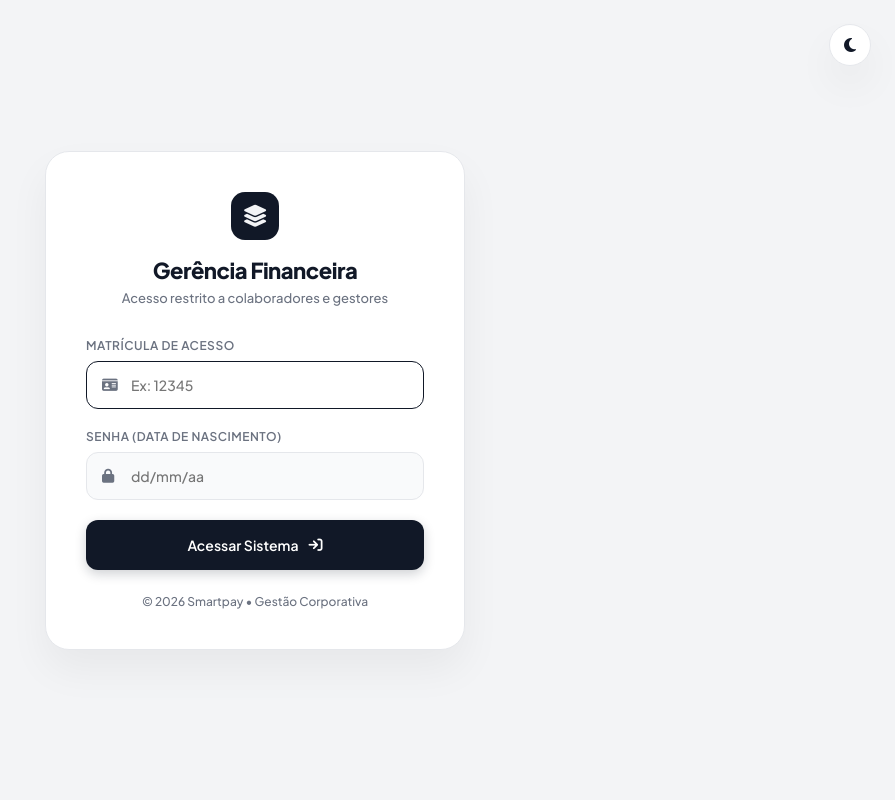
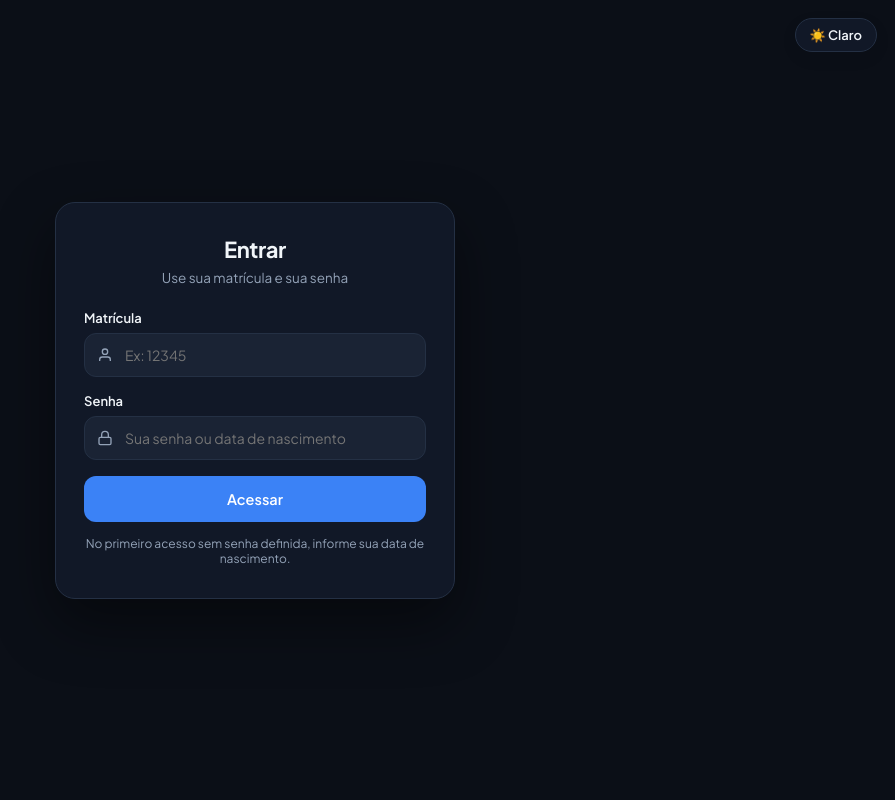
Before and after one commit to cassiojobs10-del/smartpay-sistema, a Flask app: page /login in a window 1280 px wide. Shown: the whole page, without its empty margins (385-1280 px from the left). Run offline with Flask 3, Linux system fonts and the light colour scheme.

Commit message:
Update login.html

```diff
--- a/templates/login.html
+++ b/templates/login.html
@@ -1,476 +1,442 @@
 <!DOCTYPE html>
-<html lang="pt-br">
+<html lang="pt-BR">
 <head>
-    <meta charset="UTF-8">
-    <meta name="viewport" content="width=device-width, initial-scale=1.0">
-    <title>Acesso - Gerência Financeira</title>
-    <!-- Fonte corporativa moderna -->
-    <link href="https://fonts.googleapis.com/css2?family=Plus+Jakarta+Sans:wght@400;500;600;700;800&display=swap" rel="stylesheet">
-    <link rel="stylesheet" href="https://cdnjs.cloudflare.com/ajax/libs/font-awesome/6.5.1/css/all.min.css">
+  <meta charset="UTF-8" />
+  <meta name="viewport" content="width=device-width, initial-scale=1.0" />
+  <title>Acesso ao Sistema</title>
+  <link rel="preconnect" href="https://fonts.googleapis.com" />
+  <link rel="preconnect" href="https://fonts.gstatic.com" crossorigin />
+  <link href="https://fonts.googleapis.com/css2?family=Plus+Jakarta+Sans:wght@400;500;600;700&display=swap" rel="stylesheet" />
   <style>
-        /* ==========================================
-           SISTEMA DE TEMAS (CLARO E ESCURO)
-           ========================================== */
     :root {
-            --bg-body: #f3f4f6;
-            --bg-card: #ffffff;
-            --bg-input: #f9fafb;
-            --text-main: #111827;
-            --text-muted: #6b7280;
-            --border: #e5e7eb;
-            --btn-primary: #111827;
-            --btn-primary-text: #ffffff;
-            --shadow-card: 0 20px 40px rgba(0, 0, 0, 0.05);
-            --shadow-btn: 0 4px 12px rgba(17, 24, 39, 0.2);
-            --danger-bg: rgba(239, 68, 68, 0.1);
-            --danger-text: #ef4444;
-
-            /* Cores específicas do Efeito Bloom */
-            --bloom-bg: #111827;
-            --bloom-glow: rgba(17, 24, 39, 0.4);
-            --bloom-text: #ffffff;
+      --bg: #f4f6fa;
+      --surface: #ffffff;
+      --surface-2: #f8fafc;
+      --text: #0f172a;
+      --muted: #64748b;
+      --border: #e2e8f0;
+      --primary: #2563eb;
+      --primary-hover: #1d4ed8;
+      --danger-bg: #fef2f2;
+      --danger-border: #fecaca;
+      --danger-text: #b91c1c;
+      --bloom-color: rgba(37, 99, 235, 0.96);
+      --shadow: 0 20px 50px rgba(15, 23, 42, 0.08);
     }
 
     [data-theme="dark"] {
-            --bg-body: #09090b;
-            --bg-card: #18181b;
-            --bg-input: #27272a;
-            --text-main: #f4f4f5;
-            --text-muted: #a1a1aa;
-            --border: #27272a;
-            --btn-primary: #ffffff;
-            --btn-primary-text: #000000;
-            --shadow-card: 0 25px 50px rgba(0, 0, 0, 0.4);
-            --shadow-btn: 0 4px 12px rgba(255, 255, 255, 0.1);
-            --danger-bg: rgba(239, 68, 68, 0.15);
-            --danger-text: #f87171;
-
-            --bloom-bg: #ffffff;
-            --bloom-glow: rgba(255, 255, 255, 0.35);
-            --bloom-text: #09090b;
+      --bg: #0b0f17;
+      --surface: #111827;
+      --surface-2: #1a2334;
+      --text: #f1f5f9;
+      --muted: #94a3b8;
+      --border: #243044;
+      --primary: #3b82f6;
+      --primary-hover: #2563eb;
+      --danger-bg: rgba(185, 28, 28, 0.16);
+      --danger-border: rgba(248, 113, 113, 0.35);
+      --danger-text: #fca5a5;
+      --bloom-color: rgba(59, 130, 246, 0.96);
+      --shadow: 0 24px 60px rgba(0, 0, 0, 0.45);
     }
 
     * {
       box-sizing: border-box;
       margin: 0;
       padding: 0;
-            font-family: 'Plus Jakarta Sans', sans-serif;
-            transition: background-color 0.3s, color 0.3s, border-color 0.3s, box-shadow 0.3s;
     }
 
     body {
-            background-color: var(--bg-body);
-            color: var(--text-main);
+      font-family: "Plus Jakarta Sans", -apple-system, BlinkMacSystemFont, sans-serif;
+      background: var(--bg);
+      color: var(--text);
+      min-height: 100vh;
       display: flex;
       align-items: center;
       justify-content: center;
-            min-height: 100vh;
       padding: 20px;
       overflow: hidden;
-            position: relative;
+      transition: background-color 0.25s ease, color 0.25s ease;
     }
 
-        /* BOTÃO DE TEMA */
     .theme-toggle {
-            position: absolute;
-            top: 24px;
-            right: 24px;
-            width: 42px;
-            height: 42px;
-            border-radius: 50%;
-            background-color: var(--bg-card);
-            color: var(--text-main);
+      position: fixed;
+      top: 18px;
+      right: 18px;
+      z-index: 20;
+      background: var(--surface);
+      color: var(--text);
       border: 1px solid var(--border);
-            display: flex;
-            align-items: center;
-            justify-content: center;
+      border-radius: 999px;
+      padding: 8px 14px;
+      font-family: inherit;
+      font-size: 13px;
+      font-weight: 600;
       cursor: pointer;
-            box-shadow: var(--shadow-card);
-            font-size: 16px;
+      box-shadow: 0 6px 18px rgba(0, 0, 0, 0.06);
+      transition: transform 0.15s ease, border-color 0.2s ease, background-color 0.2s ease;
+    }
+
+    .theme-toggle:hover {
+      transform: translateY(-1px);
+    }
+
+    .login-card {
+      width: 100%;
+      max-width: 400px;
+      background: var(--surface);
+      border: 1px solid var(--border);
+      border-radius: 20px;
+      padding: 32px 28px;
+      box-shadow: var(--shadow);
+      animation: cardEnter 0.42s cubic-bezier(0.16, 1, 0.3, 1);
+      transition: opacity 0.35s ease, transform 0.35s ease, background-color 0.25s ease, border-color 0.25s ease;
+      position: relative;
       z-index: 10;
     }
-        .theme-toggle:hover {
-            border-color: var(--text-muted);
-        }
 
-        /* CARD DE LOGIN */
-        .login-card {
-            background-color: var(--bg-card);
-            border: 1px solid var(--border);
-            border-radius: 24px;
-            padding: 40px;
-            width: 100%;
-            max-width: 420px;
-            box-shadow: var(--shadow-card);
-            animation: fadeSlideUp 0.6s cubic-bezier(0.16, 1, 0.3, 1) forwards;
-            position: relative;
-            z-index: 5;
-            transition: transform 0.5s cubic-bezier(0.16, 1, 0.3, 1), opacity 0.4s ease;
-        }
-
-        /* Animação para esconder o card quando o Bloom iniciar */
-        .login-card.bloom-active {
-            transform: scale(0.92);
+    .login-card.bloom-exit {
       opacity: 0;
+      transform: scale(0.94);
       pointer-events: none;
     }
 
-        @keyframes fadeSlideUp {
+    @keyframes cardEnter {
       from {
         opacity: 0;
-                transform: translateY(20px);
+        transform: translateY(14px) scale(0.98);
       }
       to {
         opacity: 1;
-                transform: translateY(0);
+        transform: translateY(0) scale(1);
       }
     }
 
     .login-header {
+      margin-bottom: 24px;
       text-align: center;
-            margin-bottom: 32px;
     }
-        .logo-icon {
-            width: 48px;
-            height: 48px;
-            background-color: var(--text-main);
-            color: var(--bg-body);
-            border-radius: 14px;
-            display: inline-flex;
-            align-items: center;
-            justify-content: center;
+
+    .login-header h1 {
       font-size: 22px;
-            margin-bottom: 16px;
-        }
-        .login-title {
-            font-size: 22px;
-            font-weight: 800;
-            color: var(--text-main);
-            letter-spacing: -0.5px;
+      font-weight: 700;
+      letter-spacing: -0.02em;
       margin-bottom: 6px;
     }
-        .login-subtitle {
-            font-size: 13px;
-            color: var(--text-muted);
-            font-weight: 500;
+
+    .login-header p {
+      font-size: 13.5px;
+      color: var(--muted);
     }
 
     .form-group {
-            display: flex;
-            flex-direction: column;
-            gap: 8px;
-            margin-bottom: 20px;
-            text-align: left;
+      margin-bottom: 16px;
     }
-        .form-group label {
-            color: var(--text-muted);
-            font-size: 12px;
+
+    .form-label {
+      display: block;
+      font-size: 13px;
       font-weight: 600;
-            text-transform: uppercase;
-            letter-spacing: 0.5px;
+      margin-bottom: 7px;
+      color: var(--text);
     }
-        .input-wrapper {
+
+    .input-wrap {
       position: relative;
       display: flex;
       align-items: center;
     }
+
     .input-icon {
       position: absolute;
-            left: 16px;
-            color: var(--text-muted);
-            font-size: 14px;
+      left: 13px;
+      color: var(--muted);
+      display: flex;
       pointer-events: none;
     }
-        .form-input {
-            background-color: var(--bg-input);
+
+    .form-control {
+      width: 100%;
+      height: 44px;
+      padding: 0 14px 0 40px;
+      border-radius: 12px;
       border: 1px solid var(--border);
+      background: var(--surface-2);
+      color: var(--text);
+      font-family: inherit;
+      font-size: 14px;
+      outline: none;
+      transition: border-color 0.2s ease, box-shadow 0.2s ease, background-color 0.2s ease;
+    }
+
+    .form-control:focus {
+      border-color: var(--primary);
+      box-shadow: 0 0 0 3px rgba(37, 99, 235, 0.16);
+      background: var(--surface);
+    }
+
+    .alert-error {
+      display: none;
+      background: var(--danger-bg);
+      border: 1px solid var(--danger-border);
+      color: var(--danger-text);
       border-radius: 12px;
-            color: var(--text-main);
-            padding: 14px 16px 14px 44px;
-            font-size: 14px;
+      padding: 11px 13px;
+      font-size: 13px;
       font-weight: 500;
-            outline: none;
-            width: 100%;
+      margin-bottom: 16px;
     }
-        .form-input:focus {
-            border-color: var(--text-main);
-            background-color: var(--bg-card);
+
+    .alert-error.show {
+      display: block;
     }
 
     .btn-submit {
-            background-color: var(--btn-primary);
-            color: var(--btn-primary-text);
+      width: 100%;
+      height: 46px;
       border: none;
       border-radius: 12px;
+      background: var(--primary);
+      color: #ffffff;
+      font-family: inherit;
+      font-size: 14.5px;
       font-weight: 600;
-            padding: 16px;
-            font-size: 14px;
       cursor: pointer;
-            box-shadow: var(--shadow-btn);
-            width: 100%;
       display: flex;
       align-items: center;
       justify-content: center;
-            gap: 10px;
-            margin-top: 10px;
-        }
-        .btn-submit:hover {
-            opacity: 0.9;
-            transform: translateY(-1px);
+      gap: 8px;
+      transition: background-color 0.2s ease, transform 0.15s ease, opacity 0.2s ease;
     }
 
-        /* ALERTA DE ERRO */
-        .alert-error {
-            background-color: var(--danger-bg);
-            color: var(--danger-text);
-            border: 1px solid rgba(239, 68, 68, 0.2);
-            border-radius: 12px;
-            padding: 14px 16px;
-            font-size: 13px;
-            font-weight: 600;
-            margin-bottom: 20px;
-            display: none;
-            align-items: center;
-            gap: 10px;
-            animation: fadeIn 0.3s ease;
+    .btn-submit:hover:not(:disabled) {
+      background: var(--primary-hover);
     }
 
-        @keyframes fadeIn {
-            from { opacity: 0; transform: scale(0.98); }
-            to { opacity: 1; transform: scale(1); }
+    .btn-submit:active:not(:disabled) {
+      transform: scale(0.99);
     }
 
-        .login-footer {
-            margin-top: 24px;
+    .btn-submit:disabled {
+      opacity: 0.7;
+      cursor: not-allowed;
+    }
+
+    .spinner {
+      width: 16px;
+      height: 16px;
+      border: 2px solid rgba(255, 255, 255, 0.35);
+      border-top-color: #ffffff;
+      border-radius: 50%;
+      animation: spin 0.7s linear infinite;
+      display: none;
+    }
+
+    .btn-submit.loading .spinner {
+      display: inline-block;
+    }
+
+    @keyframes spin {
+      to {
+        transform: rotate(360deg);
+      }
+    }
+
+    .hint-text {
+      margin-top: 14px;
       text-align: center;
       font-size: 12px;
-            color: var(--text-muted);
-            font-weight: 500;
+      color: var(--muted);
     }
 
-        /* ==========================================================
-           TRANSIÇÃO DE BLOOM (BLOOM TRANSITION EFFECT)
-           ========================================================== */
+    /* Transição de Bloom */
     .bloom-overlay {
       position: fixed;
-            top: 0;
-            left: 0;
-            width: 100%;
-            height: 100%;
+      inset: 0;
+      z-index: 50;
+      pointer-events: none;
+      opacity: 0;
       display: flex;
       align-items: center;
       justify-content: center;
-            pointer-events: none;
-            z-index: 100;
+      background: radial-gradient(circle at center, var(--bloom-color) 0%, var(--primary) 55%, var(--bg) 100%);
+      transform: scale(0.08);
+      border-radius: 50%;
+      transition: transform 0.65s cubic-bezier(0.22, 1, 0.36, 1), opacity 0.45s ease, border-radius 0.65s ease;
     }
 
-        /* O círculo luminoso que se expande do meio da tela */
-        .bloom-circle {
-            width: 20px;
-            height: 20px;
-            border-radius: 50%;
-            background-color: var(--bloom-bg);
-            box-shadow: 0 0 80px 40px var(--bloom-glow), 0 0 160px 80px var(--bloom-bg);
-            transform: scale(0);
-            opacity: 0;
-            transition: transform 0.85s cubic-bezier(0.65, 0, 0.35, 1), opacity 0.4s ease;
-            will-change: transform, opacity;
+    .bloom-overlay.active {
+      opacity: 1;
+      transform: scale(2.8);
+      border-radius: 0%;
     }
 
-        /* Quando ativado, o Bloom expande para preencher e iluminar toda a viewport */
-        .bloom-overlay.active .bloom-circle {
-            transform: scale(180);
-            opacity: 1;
+    .bloom-label {
+      color: #ffffff;
+      font-size: 18px;
+      font-weight: 700;
+      letter-spacing: -0.01em;
+      opacity: 0;
+      transform: scale(0.92);
+      transition: opacity 0.35s ease 0.15s, transform 0.35s ease 0.15s;
     }
 
-        /* Conteúdo que surge suavemente no centro do clarão do Bloom */
-        .bloom-content {
-            position: absolute;
-            z-index: 101;
-            text-align: center;
-            color: var(--bloom-text);
-            opacity: 0;
-            transform: scale(0.9);
-            transition: opacity 0.4s ease 0.35s, transform 0.4s cubic-bezier(0.16, 1, 0.3, 1) 0.35s;
-        }
-
-        .bloom-overlay.active .bloom-content {
+    .bloom-overlay.active .bloom-label {
       opacity: 1;
       transform: scale(1);
-        }
-
-        .bloom-logo {
-            width: 64px;
-            height: 64px;
-            background-color: var(--bloom-text);
-            color: var(--bloom-bg);
-            border-radius: 18px;
-            display: inline-flex;
-            align-items: center;
-            justify-content: center;
-            font-size: 28px;
-            margin-bottom: 16px;
-            box-shadow: 0 10px 30px rgba(0, 0, 0, 0.2);
     }
   </style>
 </head>
 <body>
+  <button type="button" class="theme-toggle" id="themeToggle" aria-label="Alternar tema">
+    🌙 Tema
+  </button>
 
-    <!-- OVERLAY DA TRANSIÇÃO DE BLOOM -->
-    <div id="bloomOverlay" class="bloom-overlay">
-        <div class="bloom-circle"></div>
-        <div class="bloom-content">
-            <div class="bloom-logo"><i class="fa-solid fa-layer-group"></i></div>
-            <h2 style="font-size: 24px; font-weight: 800; letter-spacing: -0.5px;">Gerência Financeira</h2>
-            <p style="font-size: 13px; opacity: 0.85; margin-top: 4px; font-weight: 600; text-transform: uppercase; letter-spacing: 1px;">Acessando ambiente...</p>
-        </div>
+  <main class="login-card" id="loginCard">
+    <div class="login-header">
+      <h1>Entrar</h1>
+      <p>Use sua matrícula e sua senha</p>
     </div>
 
-    <!-- BOTÃO DE TEMA -->
-    <button class="theme-toggle" onclick="toggleTheme()" title="Mudar Tema">
-        <i id="theme-icon" class="fa-solid fa-moon"></i>
-    </button>
+    <div class="alert-error" id="alertError" role="alert"></div>
 
-    <div class="login-card" id="loginCard">
-
-        <div class="login-header">
-            <div class="logo-icon"><i class="fa-solid fa-layer-group"></i></div>
-            <h1 class="login-title">Gerência Financeira</h1>
-            <p class="login-subtitle">Acesso restrito a colaboradores e gestores</p>
-        </div>
-
-        <div id="alertError" class="alert-error">
-            <i class="fa-solid fa-circle-exclamation"></i>
-            <span id="errorMsg">Matrícula ou data de nascimento incorretos.</span>
-        </div>
-
-        <form id="loginForm" onsubmit="realizarLoginComBloom(event)">
-
+    <form id="loginForm" novalidate>
       <div class="form-group">
-                <label for="usuario">Matrícula de Acesso</label>
-                <div class="input-wrapper">
-                    <i class="fa-solid fa-id-card input-icon"></i>
+        <label class="form-label" for="usuario">Matrícula</label>
+        <div class="input-wrap">
+          <span class="input-icon">
+            <svg width="16" height="16" viewBox="0 0 24 24" fill="none" stroke="currentColor" stroke-width="2">
+              <path d="M20 21v-2a4 4 0 0 0-4-4H8a4 4 0 0 0-4 4v2" />
+              <circle cx="12" cy="7" r="4" />
+            </svg>
+          </span>
           <input
             type="text"
             id="usuario"
-                        class="form-input"
+            name="usuario"
+            class="form-control"
             placeholder="Ex: 12345"
+            autocomplete="username"
             required
-                        autocomplete="username"
-                        autofocus
-                    >
+          />
         </div>
       </div>
 
       <div class="form-group">
-                <label for="senha">Senha (Data de Nascimento)</label>
-                <div class="input-wrapper">
-                    <i class="fa-solid fa-lock input-icon"></i>
+        <label class="form-label" for="senha">Senha</label>
+        <div class="input-wrap">
+          <span class="input-icon">
+            <svg width="16" height="16" viewBox="0 0 24 24" fill="none" stroke="currentColor" stroke-width="2">
+              <rect x="3" y="11" width="18" height="11" rx="2" ry="2" />
+              <path d="M7 11V7a5 5 0 0 1 10 0v4" />
+            </svg>
+          </span>
           <input
             type="password"
             id="senha"
-                        class="form-input"
-                        placeholder="dd/mm/aa"
+            name="senha"
+            class="form-control"
+            placeholder="Sua senha ou data de nascimento"
+            autocomplete="current-password"
             required
-                        autocomplete="current-password"
-                    >
+          />
         </div>
       </div>
 
-            <button type="submit" class="btn-submit" id="btnAcessar">
-                <span>Acessar Sistema</span>
-                <i class="fa-solid fa-arrow-right-to-bracket"></i>
+      <button type="submit" class="btn-submit" id="btnSubmit">
+        <span class="spinner"></span>
+        <span>Acessar</span>
       </button>
-
     </form>
 
-        <div class="login-footer">
-            <span>&copy; 2026 Smartpay &bull; Gestão Corporativa</span>
-        </div>
+    <p class="hint-text">No primeiro acesso sem senha definida, informe sua data de nascimento.</p>
+  </main>
 
+  <div class="bloom-overlay" id="bloomOverlay" aria-hidden="true">
+    <span class="bloom-label">Acesso autorizado</span>
   </div>
 
   <script>
-        // =====================================
-        // CONTROLE DO TEMA (CLARO / ESCURO)
-        // =====================================
-        function toggleTheme() {
-            const body = document.documentElement;
-            const icon = document.getElementById('theme-icon');
-            if (body.getAttribute('data-theme') === 'dark') {
-                body.removeAttribute('data-theme');
-                icon.className = 'fa-solid fa-moon';
-                localStorage.setItem('theme', 'light');
+    const htmlEl = document.documentElement;
+    const themeToggle = document.getElementById("themeToggle");
+    const loginForm = document.getElementById("loginForm");
+    const loginCard = document.getElementById("loginCard");
+    const alertError = document.getElementById("alertError");
+    const btnSubmit = document.getElementById("btnSubmit");
+    const bloomOverlay = document.getElementById("bloomOverlay");
+
+    function applyTheme(theme) {
+      if (theme === "dark") {
+        htmlEl.setAttribute("data-theme", "dark");
+        themeToggle.textContent = "☀️ Claro";
       } else {
-                body.setAttribute('data-theme', 'dark');
-                icon.className = 'fa-solid fa-sun';
-                localStorage.setItem('theme', 'dark');
+        htmlEl.removeAttribute("data-theme");
+        themeToggle.textContent = "🌙 Escuro";
       }
+      localStorage.setItem("ui_theme", theme);
     }
 
-        if (localStorage.getItem('theme') === 'dark') {
-            document.documentElement.setAttribute('data-theme', 'dark');
-            document.getElementById('theme-icon').className = 'fa-solid fa-sun';
+    const savedTheme = localStorage.getItem("ui_theme") || "dark";
+    applyTheme(savedTheme);
+
+    themeToggle.addEventListener("click", () => {
+      const current = htmlEl.getAttribute("data-theme") === "dark" ? "dark" : "light";
+      applyTheme(current === "dark" ? "light" : "dark");
+    });
+
+    function showError(msg) {
+      alertError.textContent = msg;
+      alertError.classList.add("show");
     }
 
-        // =====================================
-        // LOGIN COM TRANSIÇÃO DE BLOOM (BLOOM EFFECT)
-        // =====================================
-        async function realizarLoginComBloom(event) {
-            event.preventDefault(); // Impede o reload padrão da página
+    function hideError() {
+      alertError.textContent = "";
+      alertError.classList.remove("show");
+    }
 
-            const btn = document.getElementById('btnAcessar');
-            const alertBox = document.getElementById('alertError');
-            const card = document.getElementById('loginCard');
-            const usuario = document.getElementById('usuario').value;
-            const senha = document.getElementById('senha').value;
+    loginForm.addEventListener("submit", async (e) => {
+      e.preventDefault();
+      hideError();
 
-            // Oculta alertas anteriores
-            alertBox.style.display = 'none';
+      const usuario = document.getElementById("usuario").value.trim();
+      const senha = document.getElementById("senha").value.trim();
 
-            // Efeito de carregamento no botão
-            const textoOriginal = btn.innerHTML;
-            btn.style.opacity = '0.7';
-            btn.style.pointerEvents = 'none';
-            btn.innerHTML = '<i class="fa-solid fa-circle-notch fa-spin"></i> <span>Verificando...</span>';
+      if (!usuario || !senha) {
+        showError("Preencha a matrícula e a senha.");
+        return;
+      }
+
+      btnSubmit.disabled = true;
+      btnSubmit.classList.add("loading");
 
       try {
-                const resposta = await fetch('/login', {
-                    method: 'POST',
-                    headers: { 'Content-Type': 'application/json' },
-                    body: JSON.stringify({ usuario: usuario, senha: senha })
+        const resp = await fetch("/login", {
+          method: "POST",
+          headers: { "Content-Type": "application/json" },
+          body: JSON.stringify({ usuario, senha }),
         });
 
-                const dados = await resposta.json();
+        const data = await resp.json();
 
-                if (resposta.ok && dados.status === 'sucesso') {
-                    // 1. Inicia o efeito Bloom
-                    const bloom = document.getElementById('bloomOverlay');
-                    bloom.classList.add('active');
+        if (!resp.ok || data.status !== "sucesso") {
+          showError(data.mensagem || "Não foi possível autenticar.");
+          btnSubmit.disabled = false;
+          btnSubmit.classList.remove("loading");
+          return;
+        }
 
-                    // 2. O cartão de login encolhe suavemente no meio do clarão
-                    card.classList.add('bloom-active');
+        loginCard.classList.add("bloom-exit");
+        bloomOverlay.classList.add("active");
 
-                    // 3. Aguarda cerca de 950ms para a animação completar com elegância antes do redirecionamento
         setTimeout(() => {
-                        window.location.href = dados.redirect || '/';
-                    }, 950);
-                } else {
-                    // ERRO DE SENHA OU MATRÍCULA
-                    alertBox.style.display = 'flex';
-                    document.getElementById('errorMsg').innerText = dados.mensagem || "Credenciais incorretas.";
-                    btn.style.opacity = '1';
-                    btn.style.pointerEvents = 'auto';
-                    btn.innerHTML = textoOriginal;
+          window.location.href = data.redirect || "/";
+        }, 620);
+      } catch (err) {
+        showError("Erro de conexão com o servidor.");
+        btnSubmit.disabled = false;
+        btnSubmit.classList.remove("loading");
       }
-            } catch (erro) {
-                alertBox.style.display = 'flex';
-                document.getElementById('errorMsg').innerText = "Erro ao conectar com o servidor. Tente novamente.";
-                btn.style.opacity = '1';
-                btn.style.pointerEvents = 'auto';
-                btn.innerHTML = textoOriginal;
-            }
-        }
+    });
   </script>
 </body>
 </html>
```
Lines whose indentation alone changed are shown as unchanged.
